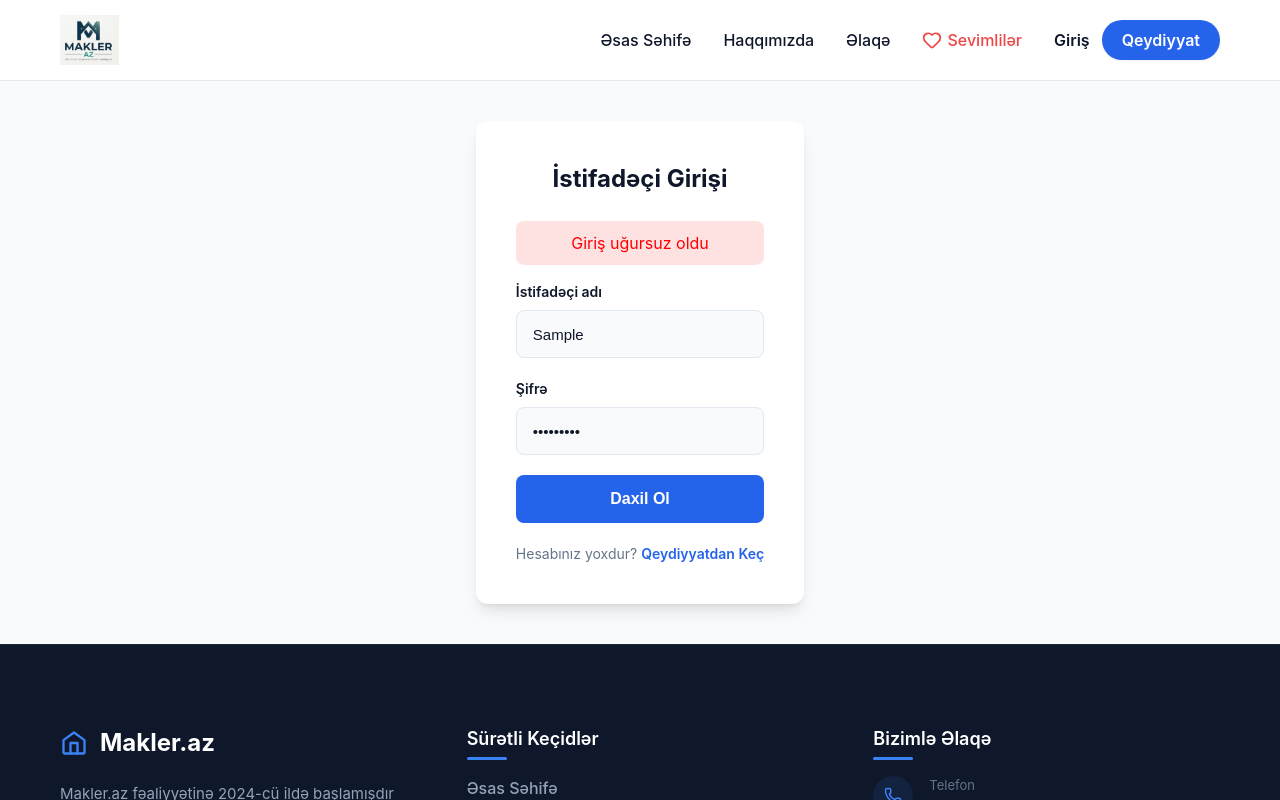
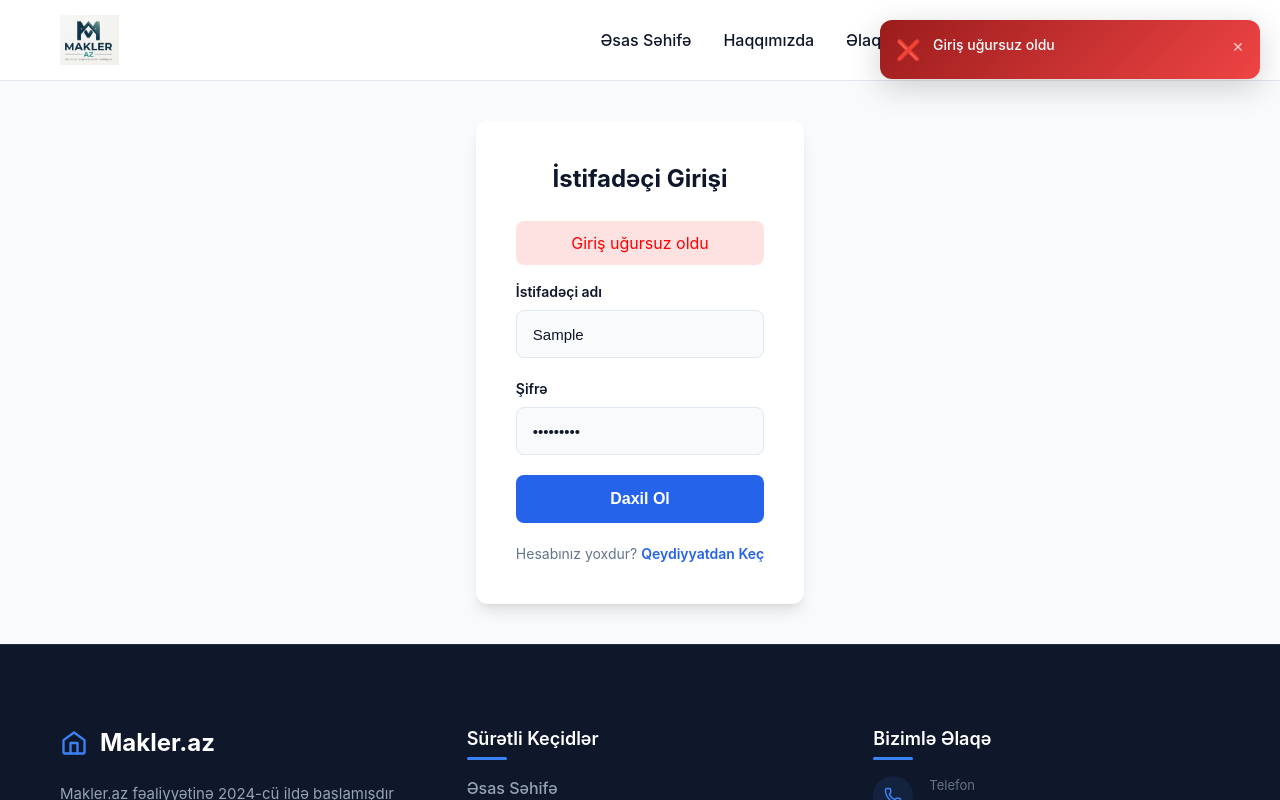
Before and after one commit to Said8631/makler-az, a React (Vite) app in the folder client/: page /user-login in a window 1280 px wide. Both pictures are taken after typing "Sample", "Sample123" into the empty fields and a click on the button "Daxil Ol". Shown: the top 800 px of the page. Built offline with nearby package versions, Linux system fonts and the light colour scheme; no server answers.

Commit message:
fix: 404 SPA routing + add animated toast notifications

```diff
--- a/client/src/App.jsx
+++ b/client/src/App.jsx
@@ -8,6 +8,7 @@ import PropertyDetails from './pages/PropertyDetails'
 import Favorites from './pages/Favorites'
 import About from './pages/About'
 import Contact from './pages/Contact'
+import { ToastProvider } from './components/Toast'
 
 // Protected Route Component for Admin
 const ProtectedRoute = ({ children }) => {
@@ -18,9 +19,9 @@ const ProtectedRoute = ({ children }) => {
   return children;
 };
 
-// Protected Route Component for Users (Optional for other areas, but doing logic directly in pages)
 function App() {
   return (
+    <ToastProvider>
       <Router>
         <Routes>
           <Route path="/" element={<Home />} />
@@ -45,6 +46,7 @@ function App() {
           } />
         </Routes>
       </Router>
+    </ToastProvider>
   )
 }
 
--- /dev/null
+++ b/client/src/components/Toast.jsx
@@ -0,0 +1,98 @@
+import React, { useState, useEffect, useCallback } from 'react';
+
+// Toast Context
+export const ToastContext = React.createContext(null);
+
+let toastId = 0;
+
+export const ToastProvider = ({ children }) => {
+    const [toasts, setToasts] = useState([]);
+
+    const addToast = useCallback((message, type = 'success', duration = 4000) => {
+        const id = ++toastId;
+        setToasts(prev => [...prev, { id, message, type, closing: false }]);
+        setTimeout(() => {
+            setToasts(prev => prev.map(t => t.id === id ? { ...t, closing: true } : t));
+            setTimeout(() => {
+                setToasts(prev => prev.filter(t => t.id !== id));
+            }, 400);
+        }, duration);
+        return id;
+    }, []);
+
+    const removeToast = useCallback((id) => {
+        setToasts(prev => prev.map(t => t.id === id ? { ...t, closing: true } : t));
+        setTimeout(() => setToasts(prev => prev.filter(t => t.id !== id)), 400);
+    }, []);
+
+    return (
+        <ToastContext.Provider value={{ addToast }}>
+            {children}
+            <div style={{
+                position: 'fixed',
+                top: '20px',
+                right: '20px',
+                zIndex: 9999,
+                display: 'flex',
+                flexDirection: 'column',
+                gap: '10px',
+                maxWidth: '380px',
+                width: 'calc(100vw - 40px)',
+                pointerEvents: 'none',
+            }}>
+                {toasts.map(toast => (
+                    <div
+                        key={toast.id}
+                        onClick={() => removeToast(toast.id)}
+                        style={{
+                            display: 'flex',
+                            alignItems: 'flex-start',
+                            gap: '12px',
+                            padding: '14px 16px',
+                            borderRadius: '12px',
+                            boxShadow: '0 8px 32px rgba(0,0,0,0.18)',
+                            cursor: 'pointer',
+                            pointerEvents: 'all',
+                            animation: toast.closing
+                                ? 'toastSlideOut 0.4s cubic-bezier(.4,0,.2,1) forwards'
+                                : 'toastSlideIn 0.4s cubic-bezier(.4,0,.2,1) forwards',
+                            background: toast.type === 'success' ? 'linear-gradient(135deg,#1a7f4e,#22c55e)'
+                                : toast.type === 'error' ? 'linear-gradient(135deg,#9b1c1c,#ef4444)'
+                                : toast.type === 'warning' ? 'linear-gradient(135deg,#92400e,#f59e0b)'
+                                : 'linear-gradient(135deg,#1e40af,#3b82f6)',
+                            color: '#fff',
+                            backdropFilter: 'blur(8px)',
+                        }}
+                    >
+                        <span style={{ fontSize: '20px', flexShrink: 0, marginTop: '1px' }}>
+                            {toast.type === 'success' ? '✅'
+                                : toast.type === 'error' ? '❌'
+                                : toast.type === 'warning' ? '⚠️'
+                                : 'ℹ️'}
+                        </span>
+                        <span style={{ fontSize: '14px', fontWeight: 500, lineHeight: 1.5, flex: 1 }}>
+                            {toast.message}
+                        </span>
+                        <span style={{ fontSize: '18px', opacity: 0.7, flexShrink: 0, marginTop: '-2px' }}>×</span>
+                    </div>
+                ))}
+            </div>
+            <style>{`
+                @keyframes toastSlideIn {
+                    from { opacity: 0; transform: translateX(120px) scale(0.9); }
+                    to   { opacity: 1; transform: translateX(0) scale(1); }
+                }
+                @keyframes toastSlideOut {
+                    from { opacity: 1; transform: translateX(0) scale(1); }
+                    to   { opacity: 0; transform: translateX(120px) scale(0.9); }
+                }
+            `}</style>
+        </ToastContext.Provider>
+    );
+};
+
+export const useToast = () => {
+    const ctx = React.useContext(ToastContext);
+    if (!ctx) throw new Error('useToast must be used within ToastProvider');
+    return ctx;
+};
--- a/client/src/pages/Admin.jsx
+++ b/client/src/pages/Admin.jsx
@@ -4,6 +4,7 @@ import { useNavigate } from 'react-router-dom';
 import Header from '../components/Header';
 import Footer from '../components/Footer';
 import { Trash2, Edit } from 'lucide-react';
+import { useToast } from '../components/Toast';
 
 const API_URL = import.meta.env.VITE_API_URL || '';
 
@@ -30,6 +31,7 @@ const regions = [
 
 const Admin = () => {
     const navigate = useNavigate();
+    const { addToast } = useToast();
     const [properties, setProperties] = useState([]);
     const [loading, setLoading] = useState(false);
 
@@ -92,12 +94,12 @@ const Admin = () => {
                 await axios.put(`${API_URL}/api/properties/${editingId}`, data, {
                     headers: { 'Content-Type': 'multipart/form-data', ...getAuthHeaders() }
                 });
-                alert('Elan məlumatları yeniləndi!');
+                addToast('Elan məlumatları yeniləndi!', 'success');
             } else {
                 await axios.post(`${API_URL}/api/properties`, data, {
                     headers: { 'Content-Type': 'multipart/form-data', ...getAuthHeaders() }
                 });
-                alert('Elan uğurla əlavə edildi!');
+                addToast('Elan uğurla əlavə edildi!', 'success');
             }
 
             setEditingId(null);
@@ -111,11 +113,11 @@ const Admin = () => {
         } catch (error) {
             console.error(error);
             if (error.response?.status === 401 || error.response?.status === 403) {
-                alert('Sessiya bitib, yenidən daxil olun');
+                addToast('Sessiya bitib, yenidən daxil olun', 'error');
                 localStorage.removeItem('adminToken');
                 navigate('/login');
             } else {
-                alert('Elan əlavə edilərkən xəta baş verdi');
+                addToast('Elan əlavə edilərkən xəta baş verdi', 'error');
             }
         } finally {
             setLoading(false);
@@ -130,7 +132,7 @@ const Admin = () => {
             fetchProperties();
         } catch (error) {
             console.error(error);
-            alert("Silinərkən xəta baş verdi");
+            addToast('Silinərkən xəta baş verdi', 'error');
         }
     };
 
--- a/client/src/pages/Register.jsx
+++ b/client/src/pages/Register.jsx
@@ -3,6 +3,7 @@ import { useNavigate, Link } from 'react-router-dom';
 import axios from 'axios';
 import Header from '../components/Header';
 import Footer from '../components/Footer';
+import { useToast } from '../components/Toast';
 
 const API_URL = import.meta.env.VITE_API_URL || '';
 
@@ -10,18 +11,26 @@ const Register = () => {
     const [username, setUsername] = useState('');
     const [password, setPassword] = useState('');
     const [error, setError] = useState('');
+    const [loading, setLoading] = useState(false);
     const navigate = useNavigate();
+    const { addToast } = useToast();
 
     const handleRegister = async (e) => {
         e.preventDefault();
+        setLoading(true);
+        setError('');
         try {
             const res = await axios.post(`${API_URL}/api/register`, { username, password });
             if (res.data.success) {
-                alert('Qeydiyyat uğurla tamamlandı. Zəhmət olmasa daxil olun.');
-                navigate('/user-login');
+                addToast('Qeydiyyat uğurla tamamlandı! Daxil olun.', 'success');
+                setTimeout(() => navigate('/user-login'), 1000);
             }
         } catch (err) {
-            setError(err.response?.data?.message || 'Qeydiyyat zamanı xəta baş verdi');
+            const msg = err.response?.data?.message || 'Qeydiyyat zamanı xəta baş verdi';
+            setError(msg);
+            addToast(msg, 'error');
+        } finally {
+            setLoading(false);
         }
     };
 
@@ -41,7 +50,7 @@ const Register = () => {
                             <label>Şifrə</label>
                             <input type="password" className="form-input" value={password} onChange={e => setPassword(e.target.value)} required placeholder="Şifrəniz" />
                         </div>
-                        <button type="submit" className="search-btn" style={{ marginTop: '20px' }}>Qeydiyyatdan Keç</button>
+                        <button type="submit" className="search-btn" style={{ marginTop: '20px' }} disabled={loading}>{loading ? 'Gözləyin...' : 'Qeydiyyatdan Keç'}</button>
                     </form>
                     <p style={{ marginTop: '20px', textAlign: 'center', fontSize: '14px', color: 'var(--text-muted)' }}>
                         Artıq hesabınız var? <Link to="/user-login" style={{ color: 'var(--primary-color)', fontWeight: '600' }}>Daxil Ol</Link>
--- a/client/src/pages/UserLogin.jsx
+++ b/client/src/pages/UserLogin.jsx
@@ -3,6 +3,7 @@ import { useNavigate, Link } from 'react-router-dom';
 import axios from 'axios';
 import Header from '../components/Header';
 import Footer from '../components/Footer';
+import { useToast } from '../components/Toast';
 
 const API_URL = import.meta.env.VITE_API_URL || '';
 
@@ -10,27 +11,37 @@ const UserLogin = () => {
     const [username, setUsername] = useState('');
     const [password, setPassword] = useState('');
     const [error, setError] = useState('');
+    const [loading, setLoading] = useState(false);
     const navigate = useNavigate();
+    const { addToast } = useToast();
 
     const handleLogin = async (e) => {
         e.preventDefault();
+        setLoading(true);
+        setError('');
         try {
             if (username === 'Feqan' && password === 'Feqan1234F') {
                 const res = await axios.post(`${API_URL}/api/login`, { username, password });
                 if (res.data.success) {
                     localStorage.setItem('adminToken', res.data.token);
-                    navigate('/admin');
+                    addToast('Admin olaraq daxil oldunuz!', 'success');
+                    setTimeout(() => navigate('/admin'), 600);
                 }
             } else {
                 const res = await axios.post(`${API_URL}/api/user/login`, { username, password });
                 if (res.data.success) {
                     localStorage.setItem('userToken', res.data.token);
                     localStorage.setItem('username', res.data.username);
-                    navigate('/');
+                    addToast(`Xoş gəldiniz, ${res.data.username}!`, 'success');
+                    setTimeout(() => navigate('/'), 600);
                 }
             }
         } catch (err) {
-            setError(err.response?.data?.message || 'Giriş uğursuz oldu');
+            const msg = err.response?.data?.message || 'Giriş uğursuz oldu';
+            setError(msg);
+            addToast(msg, 'error');
+        } finally {
+            setLoading(false);
         }
     };
 
@@ -50,7 +61,7 @@ const UserLogin = () => {
                             <label>Şifrə</label>
                             <input type="password" className="form-input" value={password} onChange={e => setPassword(e.target.value)} required placeholder="Şifrəniz" />
                         </div>
-                        <button type="submit" className="search-btn" style={{ marginTop: '20px' }}>Daxil Ol</button>
+                        <button type="submit" className="search-btn" style={{ marginTop: '20px' }} disabled={loading}>{loading ? 'Yoxlanır...' : 'Daxil Ol'}</button>
                     </form>
                     <p style={{ marginTop: '20px', textAlign: 'center', fontSize: '14px', color: 'var(--text-muted)' }}>
                         Hesabınız yoxdur? <Link to="/register" style={{ color: 'var(--primary-color)', fontWeight: '600' }}>Qeydiyyatdan Keç</Link>
```
Also changed, not shown: 2 other files (tests, documents, lock files or other folders). Lines whose indentation alone changed are shown as unchanged.
